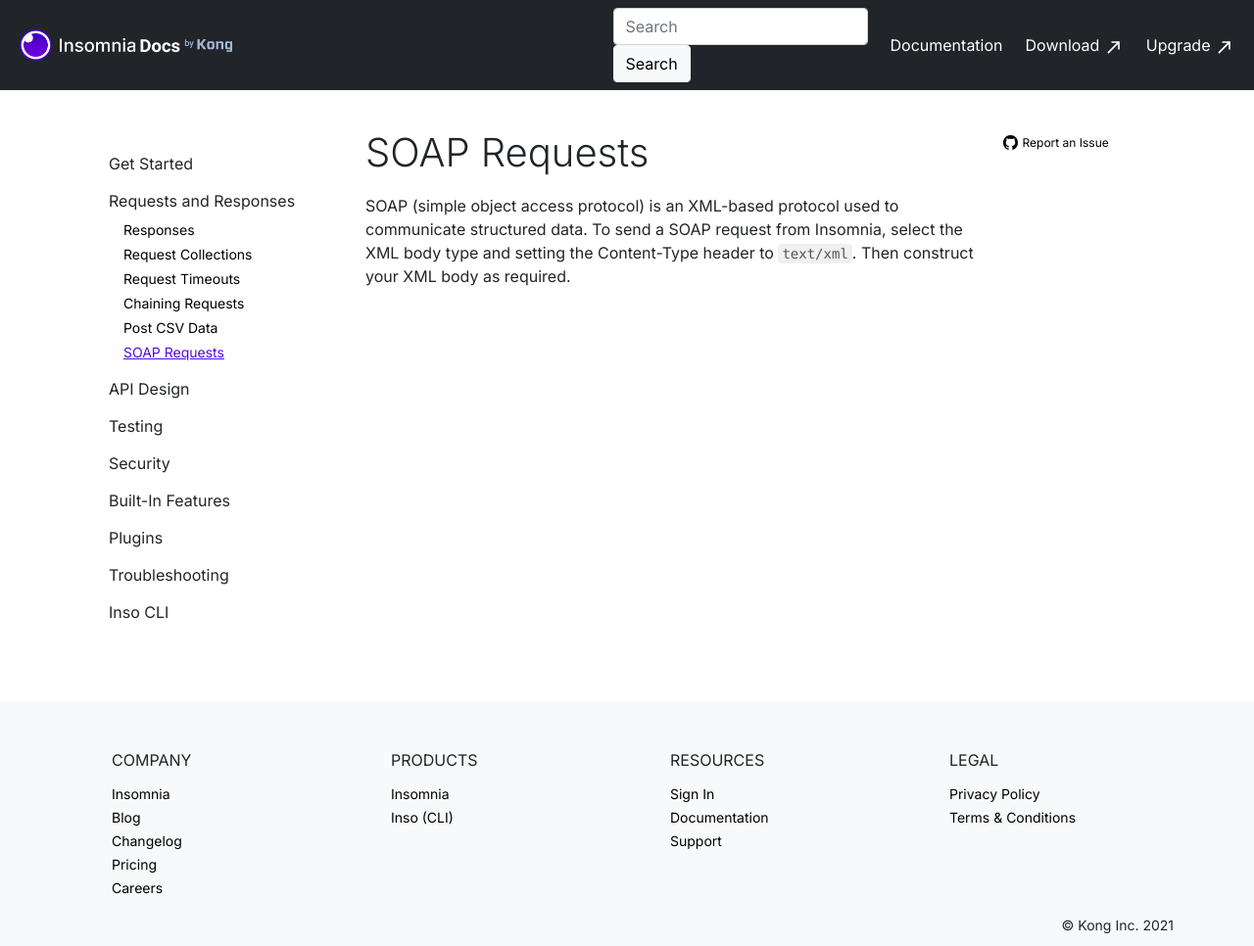
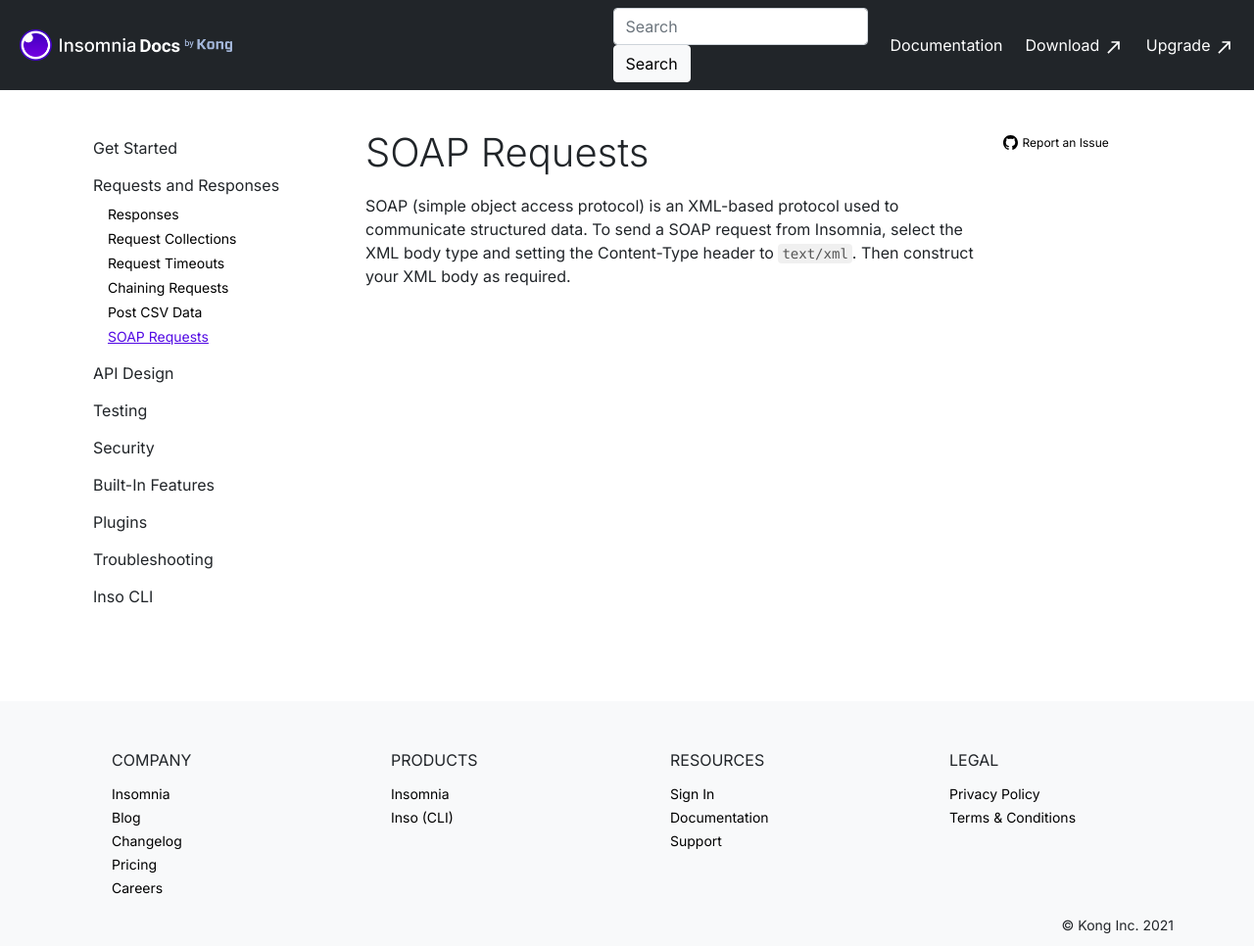
Before and after one commit to Kong/insomnia-docs, a Jekyll site: the page built from docs/insomnia/soap-requests.md, in a window 1280 px wide and 966 px high. Shown: the whole window at 98% size. Built offline with Jekyll 4.4.1, drawn with Linux system fonts in a browser that asks for light colours; comment, search, counter and statistics services are not loaded.

Commit message:
indent and remove full sidebar padding

```diff
--- a/docs/_includes/sidebar-nav.html
+++ b/docs/_includes/sidebar-nav.html
@@ -1,4 +1,4 @@
-<div class="flex-shrink-0 p-3 bg-white sticky-top">
+<div class="flex-shrink-0 bg-white sticky-top">
   <ul class="list-unstyled ps-0">
     <li class="mb-1">
     {% for item in site.data.main-nav.toc %}
```
Lines whose indentation alone changed are shown as unchanged.
